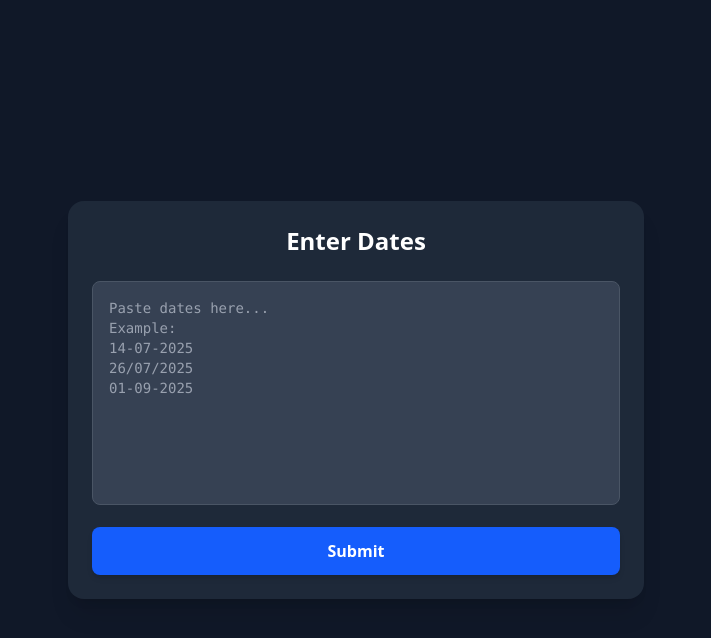
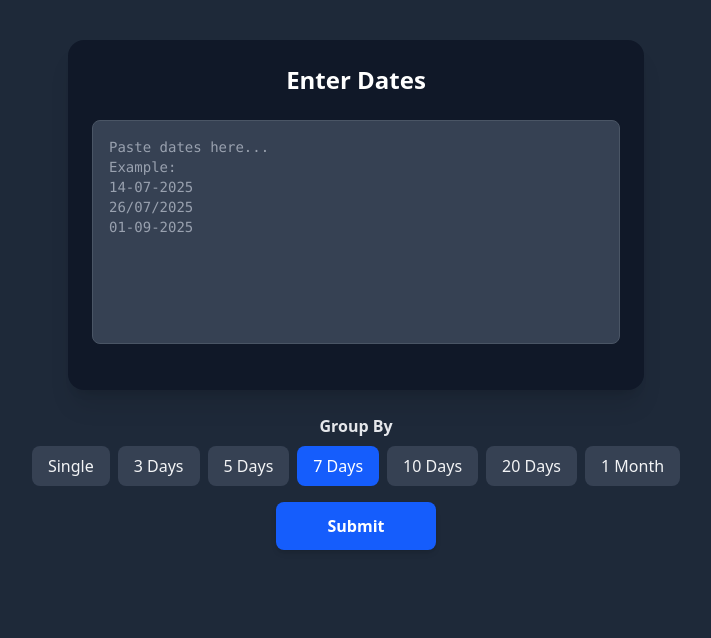
Before and after one commit to Ranagithubrr/next-statistics, a Next.js app: page / in a window 1280 px wide. Shown: the top 638 px of the page, without its empty margins (284-995 px from the left). Built offline with nearby package versions, Linux system fonts and the light colour scheme.

Commit message:
feat: data distructure done

```diff
--- a/src/app/components/DateInput.tsx
+++ b/src/app/components/DateInput.tsx
@@ -1,45 +1,30 @@
 "use client";
 import React, { useState } from "react";
-import dayjs from "dayjs";
-import customParseFormat from "dayjs/plugin/customParseFormat";
 
-dayjs.extend(customParseFormat);
+interface DateInputProps {
+    setFinalData: (val: string[]) => void;
+}
 
-const DateInput = () => {
+const DateInput: React.FC<DateInputProps> = ({ setFinalData }) => {
     const [input, setInput] = useState("");
 
-  const handleSubmit = () => {
-    const rawDates = input.split("\n").map(d => d.trim()).filter(Boolean);
-
-    const parsedDates = rawDates.map(date => {
-      // Parse both DD-MM-YYYY and DD/MM/YYYY
-      const parsed = dayjs(date, ["DD-MM-YYYY", "DD/MM/YYYY"], true);
-      return parsed.isValid() ? parsed.format("YYYY-MM-DD") : "Invalid Date";
-    });
-
-    console.log("Parsed Dates:", parsedDates);
+    const handleChange = (e: React.ChangeEvent<HTMLTextAreaElement>) => {
+        setInput(e.target.value);
+        setFinalData(e.target.value.split("\n").map(d => d.trim()).filter(Boolean));
     };
 
     return (
-    <div className="min-h-screen flex items-center justify-center bg-gray-900 px-4">
-      <div className="w-full max-w-xl p-6 bg-gray-800 shadow-xl rounded-2xl">
+        <div className="flex items-center justify-center px-4 mb-6">
+            <div className="w-full max-w-xl p-6 bg-gray-900 shadow-xl rounded-2xl">
                 <h2 className="text-2xl font-semibold mb-6 text-white text-center">
                     Enter Dates
                 </h2>
-
                 <textarea
                     value={input}
-          onChange={(e) => setInput(e.target.value)}
+                    onChange={handleChange}
                     placeholder={`Paste dates here...\nExample:\n14-07-2025\n26/07/2025\n01-09-2025`}
                     className="w-full h-56 p-4 mb-4 text-gray-100 bg-gray-700 border border-gray-600 rounded-lg focus:ring-2 focus:ring-blue-500 focus:outline-none resize-none placeholder-gray-400 text-sm font-mono"
                 />
-
-        <button
-          onClick={handleSubmit}
-          className="w-full py-3 bg-blue-600 hover:bg-blue-700 transition-colors text-white font-semibold rounded-lg shadow-md"
-        >
-          Submit
-        </button>
             </div>
         </div>
     );
--- /dev/null
+++ b/src/app/components/GroupSelect.tsx
@@ -0,0 +1,41 @@
+"use client";
+import React from "react";
+
+interface GroupSelectProps {
+    value: string;
+    onChange: (val: string) => void;
+}
+
+const options = [
+    { label: "Single", value: "1" },
+    { label: "3 Days", value: "3" },
+    { label: "5 Days", value: "5" },
+    { label: "7 Days", value: "7" },
+    { label: "10 Days", value: "10" },
+    { label: "20 Days", value: "20" },
+    { label: "1 Month", value: "month" },
+];
+
+const GroupSelect: React.FC<GroupSelectProps> = ({ value, onChange }) => {
+    return (
+        <div className="flex flex-col mb-4 max-w-4xl mx-auto justify-center items-center my-5">
+            <span className="mb-2 text-gray-200 font-semibold">Group By</span>
+            <div className="flex flex-wrap gap-2">
+                {options.map((opt) => (
+                    <button
+                        key={opt.value}
+                        onClick={() => onChange(opt.value)}
+                        className={`px-4 py-2 rounded-lg font-medium transition-colors ${value === opt.value
+                                ? "bg-blue-600 text-white"
+                                : "bg-gray-700 text-gray-100 hover:bg-gray-600"
+                            }`}
+                    >
+                        {opt.label}
+                    </button>
+                ))}
+            </div>
+        </div>
+    );
+};
+
+export default GroupSelect;
--- a/src/app/page.tsx
+++ b/src/app/page.tsx
@@ -1,10 +1,96 @@
-import Image from "next/image";
+"use client";
 import DateInput from "./components/DateInput";
+import GroupSelect from "./components/GroupSelect";
+import { useState } from "react";
+import dayjs from "dayjs";
+import customParseFormat from "dayjs/plugin/customParseFormat";
+import isSameOrBefore from "dayjs/plugin/isSameOrBefore";
+dayjs.extend(isSameOrBefore);
+
+dayjs.extend(customParseFormat);
 
 export default function Home() {
+  const [finalData, setFinalData] = useState<string[]>([]);
+  const [groupCount, setGroupCount] = useState("7");
+
+  const handleSubmit = () => {
+    // 1. Normalize dates
+    const parsedDates: string[] = finalData
+      .map((date) => {
+        const parsed = dayjs(date, ["DD-MM-YYYY", "DD/MM/YYYY"], true);
+        return parsed.isValid() ? parsed.format("YYYY-MM-DD") : null;
+      })
+      .filter((d): d is string => d !== null); // type guard ensures string[]
+
+    // 2. Count frequency
+    const dateCounts: Record<string, number> = {};
+    parsedDates.forEach((d) => {
+      dateCounts[d] = (dateCounts[d] || 0) + 1;
+    });
+
+    // 3. Sort unique dates
+    const uniqueDates: string[] = Object.keys(dateCounts).sort(
+      (a, b) => dayjs(a).unix() - dayjs(b).unix()
+    );
+
+    // 4. Grouping
+    const chartData: { date: string; count: number }[] = [];
+
+    if (groupCount === "month") {
+      // Group by month
+      const monthsMap: Record<string, number> = {};
+      uniqueDates.forEach((d) => {
+        const monthKey = dayjs(d).format("YYYY-MM");
+        monthsMap[monthKey] = (monthsMap[monthKey] || 0) + dateCounts[d];
+      });
+
+      Object.entries(monthsMap).forEach(([month, count]) => {
+        const start = dayjs(`${month}-01`).format("YYYY-MM-DD");
+        const end = dayjs(`${month}-01`).endOf("month").format("YYYY-MM-DD");
+        chartData.push({ date: `${start} to ${end}`, count });
+      });
+    } else {
+      // Group by N days
+      const groupDays: number = parseInt(groupCount, 10);
+      let i = 0;
+
+      while (i < uniqueDates.length) {
+        const startDate = dayjs(uniqueDates[i]);
+        const endDate = startDate.add(groupDays - 1, "day");
+        let count = 0;
+
+        // sum counts in this range
+        while (i < uniqueDates.length && dayjs(uniqueDates[i]).isSameOrBefore(endDate)) {
+          count += dateCounts[uniqueDates[i]] ?? 0; // safe access
+          i++;
+        }
+
+        // if single day, just show the date
+        chartData.push({
+          date:
+            groupDays === 1
+              ? startDate.format("YYYY-MM-DD")
+              : `${startDate.format("YYYY-MM-DD")} to ${endDate.format("YYYY-MM-DD")}`,
+          count,
+        });
+      }
+    }
+
+    console.log("Grouped Chart Data:", chartData);
+    return chartData; // optional: return for chart use
+  };
+
+
   return (
-    <div>
-      <DateInput />
+    <div className="bg-gray-800 min-h-screen py-10 px-4">
+      <DateInput setFinalData={setFinalData} />
+      <GroupSelect value={groupCount} onChange={setGroupCount} />
+      <button
+        onClick={handleSubmit}
+        className="w-[10rem] mx-auto block cursor-pointer py-3 bg-blue-600 hover:bg-blue-700 transition-colors text-white font-semibold rounded-lg shadow-md"
+      >
+        Submit
+      </button>
     </div>
   );
 }
```
Lines whose indentation alone changed are shown as unchanged.
